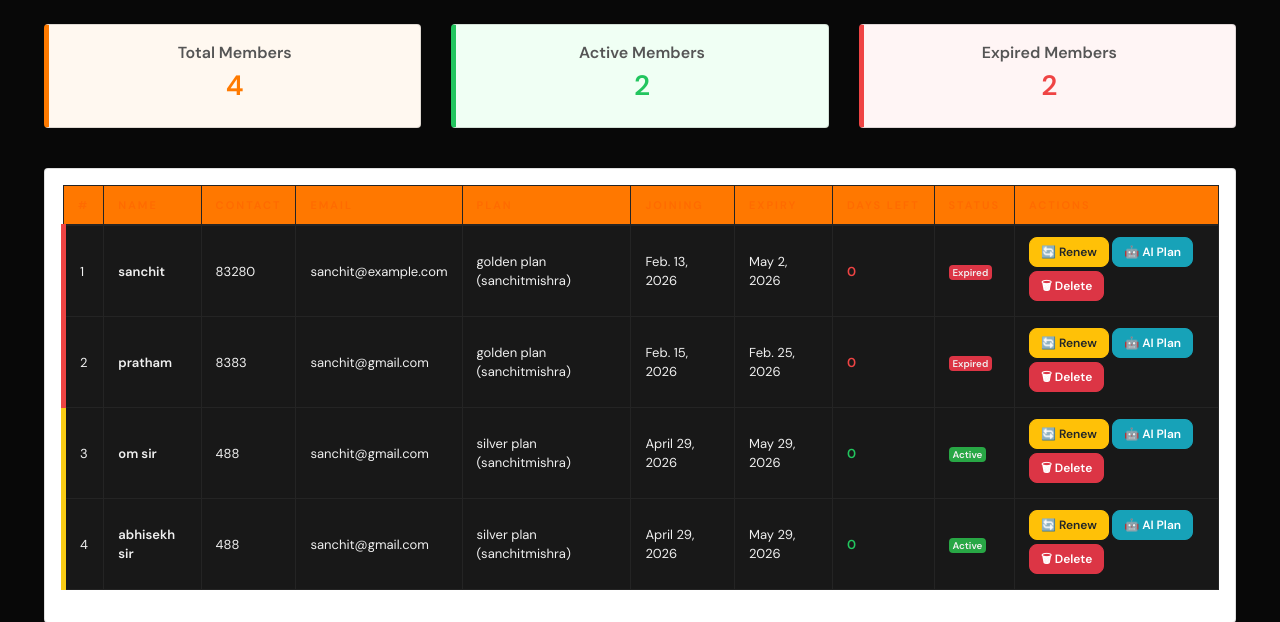
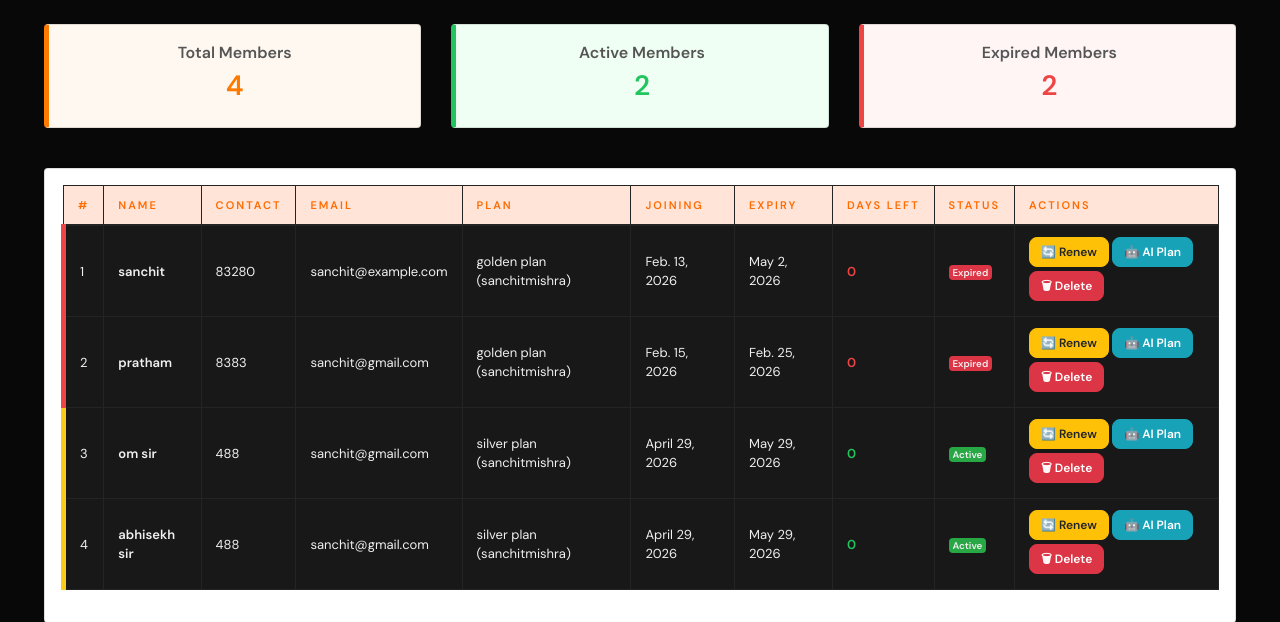
Before and after one commit to sanchitmishra11b-collab/gym-management-system, a Django app: page /view_member/ in a window 1280 px wide. Shown: the part 155-777 px from the top of the page. Run offline with Django 5.2, Linux system fonts and the light colour scheme; a user stored in the database is signed in; data comes from the database, SQL or seed files in the repository.

Commit message:
color change

```diff
--- a/djangogym1/templates/view_member.html
+++ b/djangogym1/templates/view_member.html
@@ -54,7 +54,7 @@
     <div class="card p-3 shadow-sm">
         <div class="table-responsive">
             <table id="membersTable" class="table align-middle table-bordered table-hover">
-                <thead style="background: #ff7a00; color: white;">
+                <thead style="background: #fff5f5; color: white;">
                     <tr>
                         <th>#</th>
                         <th>Name</th>
```
